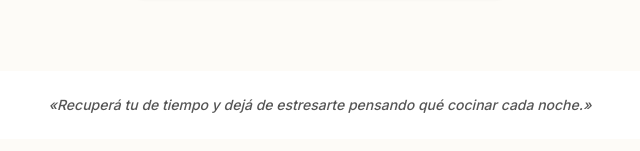
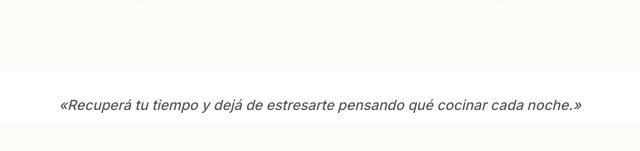
Before and after one commit to NogaTzBy/tusemanasana, a Next.js app: page / in a window 1280 px wide. Shown: the part 937-1088 px from the top of the page, without its empty margins (320-960 px from the left). Built offline with nearby package versions, Linux system fonts and the light colour scheme.

Commit message:
style: Remove bottom space below footer quote and fix typo

```diff
--- a/src/app/page.tsx
+++ b/src/app/page.tsx
@@ -22,8 +22,8 @@ export default function Home() {
       </div>
 
       {/* Footer simple */}
-      <footer className="py-6 px-4 bg-white text-center text-[var(--color-foreground)]/80 text-sm border-t border-[var(--color-background)] mt-auto font-medium italic">
-        <p>«Recuperá tu de tiempo y dejá de estresarte pensando qué cocinar cada noche.»</p>
+      <footer className="pt-6 pb-2 px-4 bg-white text-center text-[var(--color-foreground)]/80 text-sm border-t border-[var(--color-background)] mt-auto font-medium italic">
+        <p>«Recuperá tu tiempo y dejá de estresarte pensando qué cocinar cada noche.»</p>
       </footer>
     </main>
   );
```
